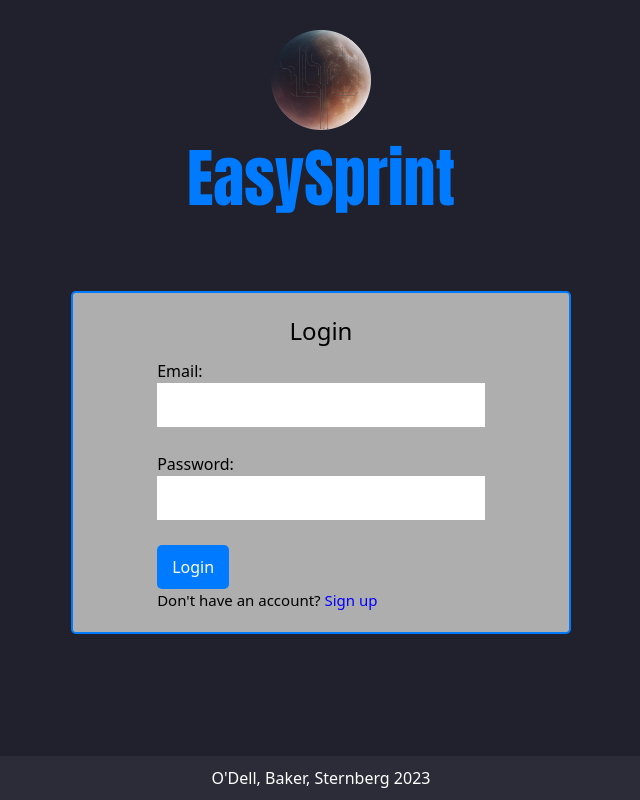
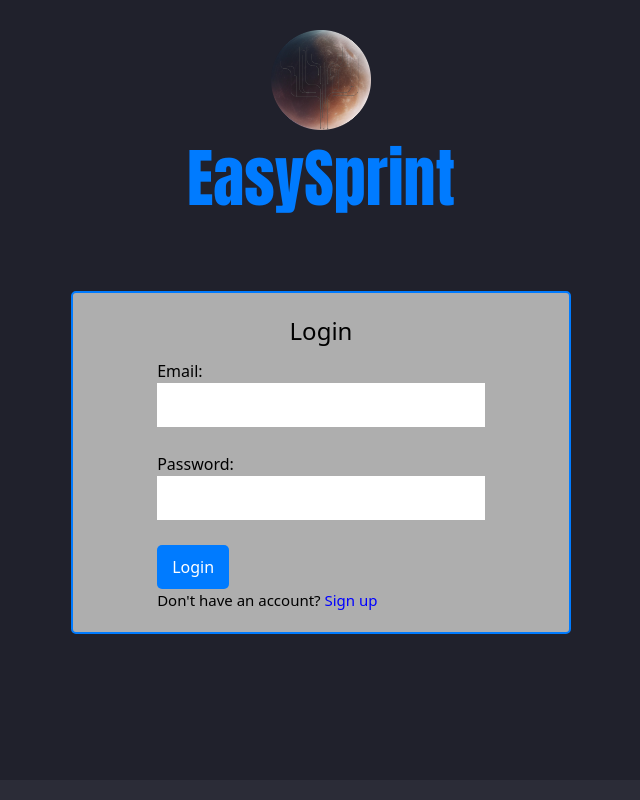
Before and after one commit to aodell6/taskmaster425, a React (Create React App) app: page / in a window 1280 px wide. Shown: the whole page, without its empty margins (319-959 px from the left). Built offline with nearby package versions, Linux system fonts and the light colour scheme.

Commit message:
Temp Changes

```diff
--- a/src/components/CreateAccount.js
+++ b/src/components/CreateAccount.js
@@ -50,7 +50,7 @@ function CreateAccount({stateFunction, onDismiss}) {
                 </form>
             </div>
             <footer>
-                O'Dell, Baker, Sternberg 2023
+                {/*O'Dell, Baker, Sternberg 2023*/}
             </footer>
         </div>
     );
--- a/src/components/Login.js
+++ b/src/components/Login.js
@@ -50,7 +50,7 @@ function Login({stateFunction, signUpFunction}) {
             </div>
 
             <footer>
-                O'Dell, Baker, Sternberg 2023
+                {/*O'Dell, Baker, Sternberg 2023*/}
             </footer>
         </div>
     );
```
